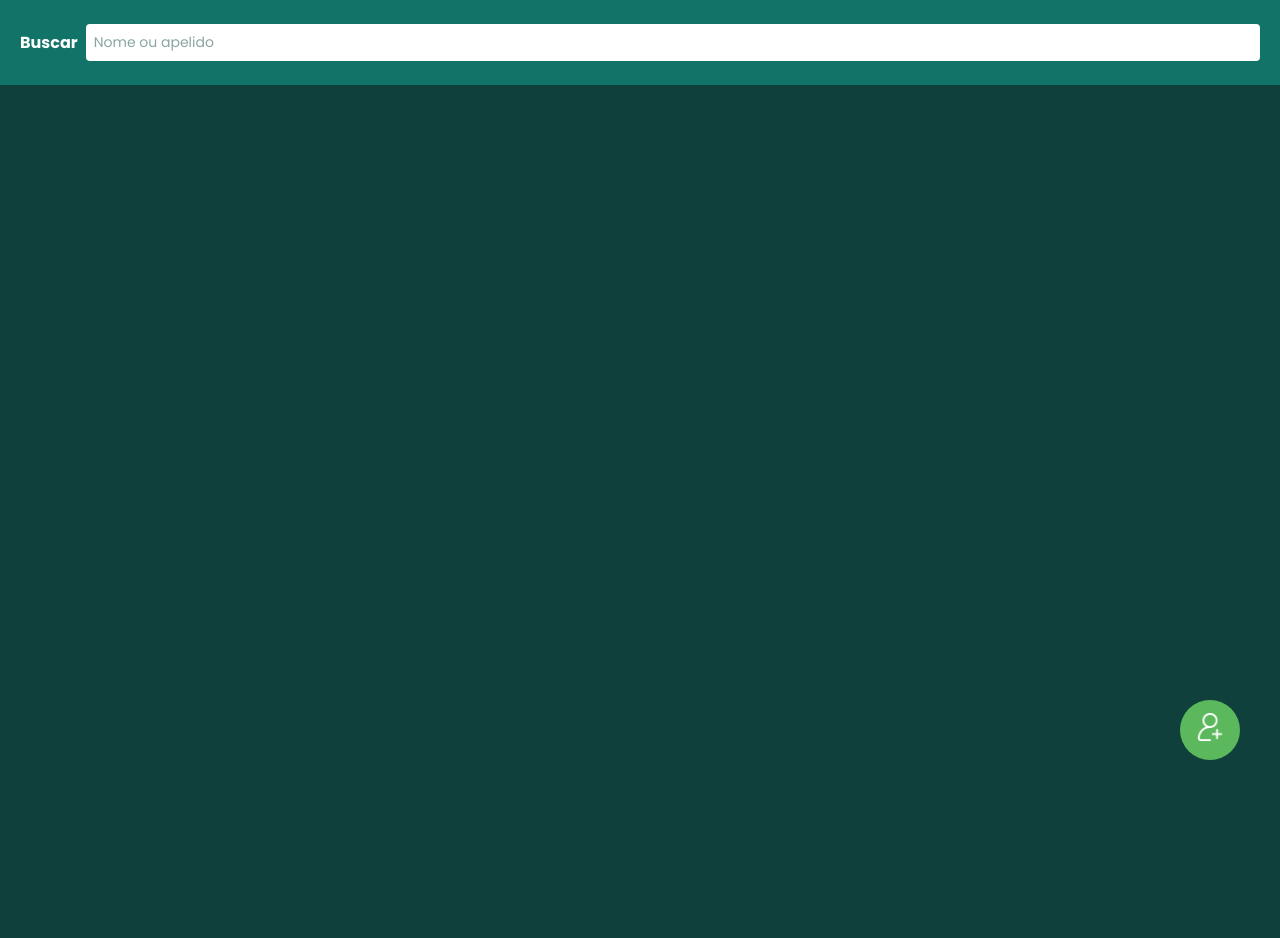
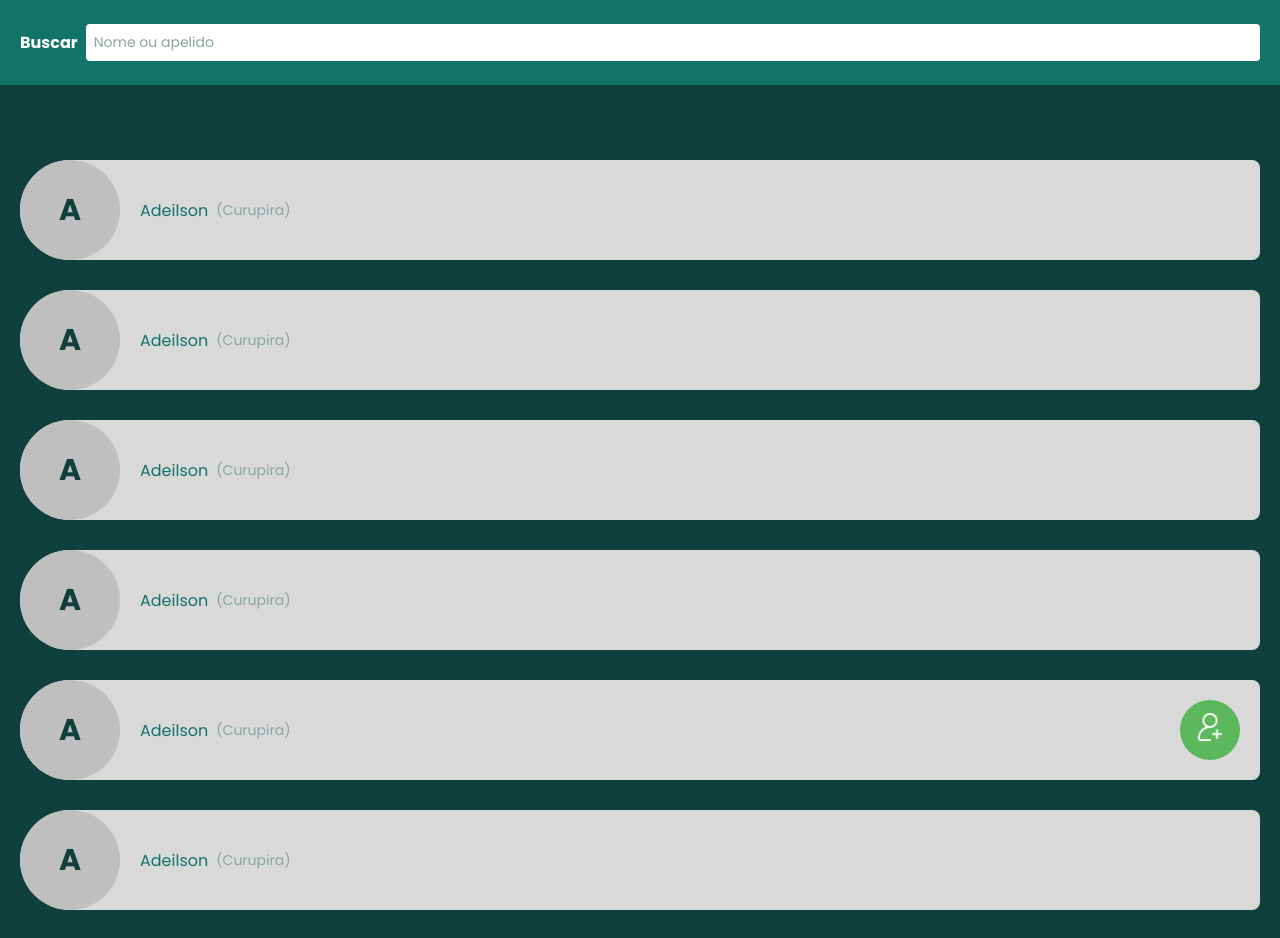
Before and after one commit to ogustavodias/contatos-app, a React (Vite) app: page / in a window 1280 px wide. Shown: the top 938 px of the page. Before the commit the page ends 800 px from the top, so only its background shows below. Built offline with nearby package versions, Linux system fonts and the light colour scheme.

Commit message:
styles: Contacts component

```diff
--- a/src/App.tsx
+++ b/src/App.tsx
@@ -4,14 +4,16 @@
 // Components
 import Header from "./components/Header";
 import OpenModalButton from "./components/OpenModalButton";
+import Contacts from "./components/Contacts";
 
 function App() {
   return (
-    <>
+    <main>
       <GlobalStyle />
       <Header />
+      <Contacts />
       <OpenModalButton />
-    </>
+    </main>
   );
 }
 
--- /dev/null
+++ b/src/components/Contacts/index.tsx
@@ -0,0 +1,51 @@
+// Styles
+import * as S from "./styles";
+
+const Contacts = () => {
+  return (
+    <S.Container>
+      <S.Card>
+        <S.FirstLetterName>A</S.FirstLetterName>
+        <S.Name>Adeilson</S.Name>
+        <S.Nickname>(Curupira)</S.Nickname>
+      </S.Card>
+      <S.Card>
+        <S.FirstLetterName>A</S.FirstLetterName>
+        <S.Name>Adeilson</S.Name>
+        <S.Nickname>(Curupira)</S.Nickname>
+      </S.Card>
+      <S.Card>
+        <S.FirstLetterName>A</S.FirstLetterName>
+        <S.Name>Adeilson</S.Name>
+        <S.Nickname>(Curupira)</S.Nickname>
+      </S.Card>
+      <S.Card>
+        <S.FirstLetterName>A</S.FirstLetterName>
+        <S.Name>Adeilson</S.Name>
+        <S.Nickname>(Curupira)</S.Nickname>
+      </S.Card>
+      <S.Card>
+        <S.FirstLetterName>A</S.FirstLetterName>
+        <S.Name>Adeilson</S.Name>
+        <S.Nickname>(Curupira)</S.Nickname>
+      </S.Card>
+      <S.Card>
+        <S.FirstLetterName>A</S.FirstLetterName>
+        <S.Name>Adeilson</S.Name>
+        <S.Nickname>(Curupira)</S.Nickname>
+      </S.Card>
+      <S.Card>
+        <S.FirstLetterName>A</S.FirstLetterName>
+        <S.Name>Adeilson</S.Name>
+        <S.Nickname>(Curupira)</S.Nickname>
+      </S.Card>
+      <S.Card>
+        <S.FirstLetterName>A</S.FirstLetterName>
+        <S.Name>Adeilson</S.Name>
+        <S.Nickname>(Curupira)</S.Nickname>
+      </S.Card>
+    </S.Container>
+  );
+};
+
+export default Contacts;
--- /dev/null
+++ b/src/components/Contacts/styles.ts
@@ -0,0 +1,41 @@
+import styled from "styled-components";
+
+export const Container = styled.ul`
+  padding: 160px 20px 20px;
+`;
+
+export const Card = styled.li`
+  display: flex;
+  align-items: center;
+  gap: 8px;
+  background-color: var(--white-emerald-light);
+  border-radius: 50px 8px 8px 50px;
+  cursor: pointer;
+
+  &:not(:last-child) {
+    margin-bottom: 30px;
+  }
+`;
+
+export const FirstLetterName = styled.span`
+  display: flex;
+  align-items: center;
+  justify-content: center;
+  width: 100px;
+  height: 100px;
+  margin-right: 12px;
+  border-radius: 50%;
+  background-color: var(--gray);
+  font-size: 30px;
+  font-weight: bold;
+  color: var(--bg-primary);
+`;
+
+export const Name = styled.span`
+  color: var(--bg-secundary);
+`;
+
+export const Nickname = styled.span`
+  color: var(--white-emerald);
+  font-size: 14px;
+`;
--- a/src/components/Header/styles.ts
+++ b/src/components/Header/styles.ts
@@ -1,6 +1,9 @@
 import styled from "styled-components";
 
 export const Container = styled.header`
+  position: fixed;
+  top: 0;
+  width: 100%;
   background-color: var(--bg-secundary);
   padding: 24px 20px;
 `;
--- a/src/components/OpenModalButton/index.tsx
+++ b/src/components/OpenModalButton/index.tsx
@@ -7,7 +7,7 @@
 const OpenModalButton = () => {
   return (
     <S.Button>
-      <img src={addIcon} />{" "}
+      <img src={addIcon} />
     </S.Button>
   );
 };
--- a/src/styles/Global.ts
+++ b/src/styles/Global.ts
@@ -24,4 +24,8 @@
   body {
     background-color: var(--bg-primary);
   }
+
+  li {
+    list-style: none;
+  }
 `;
```
